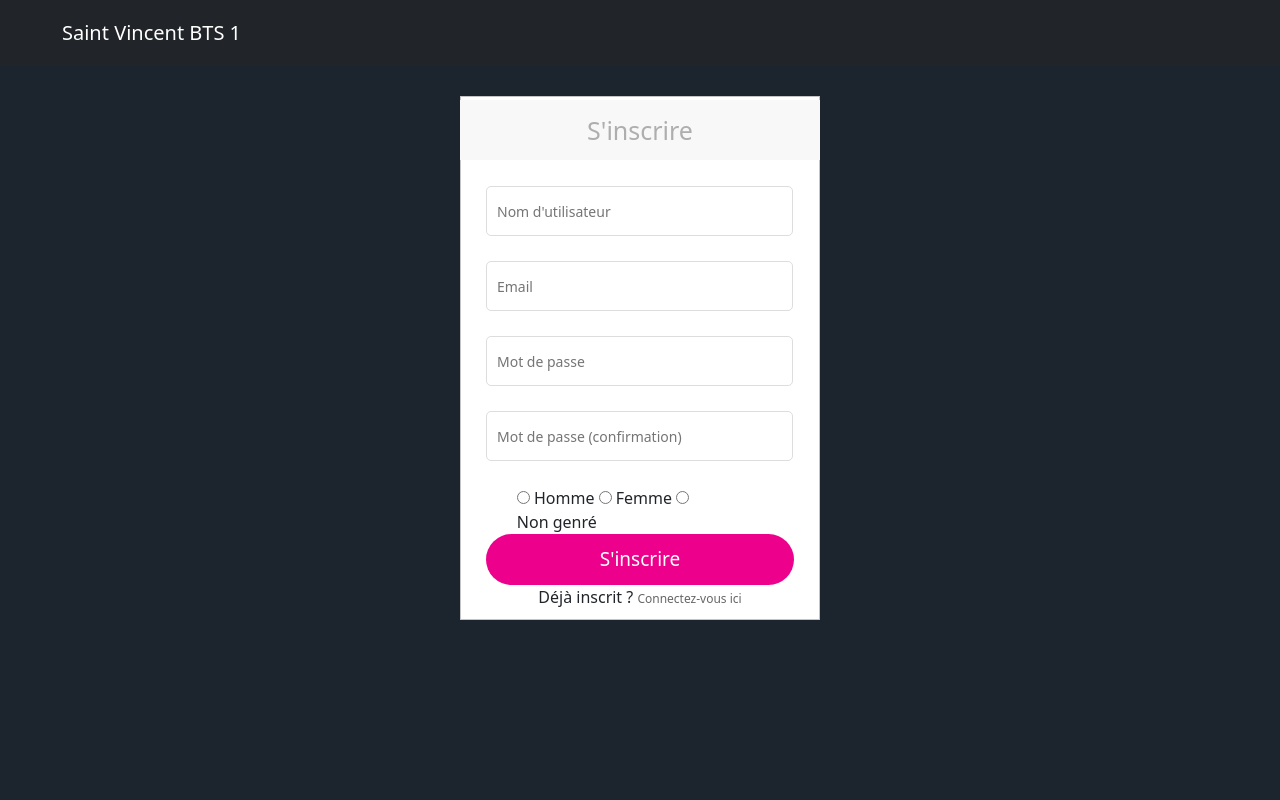
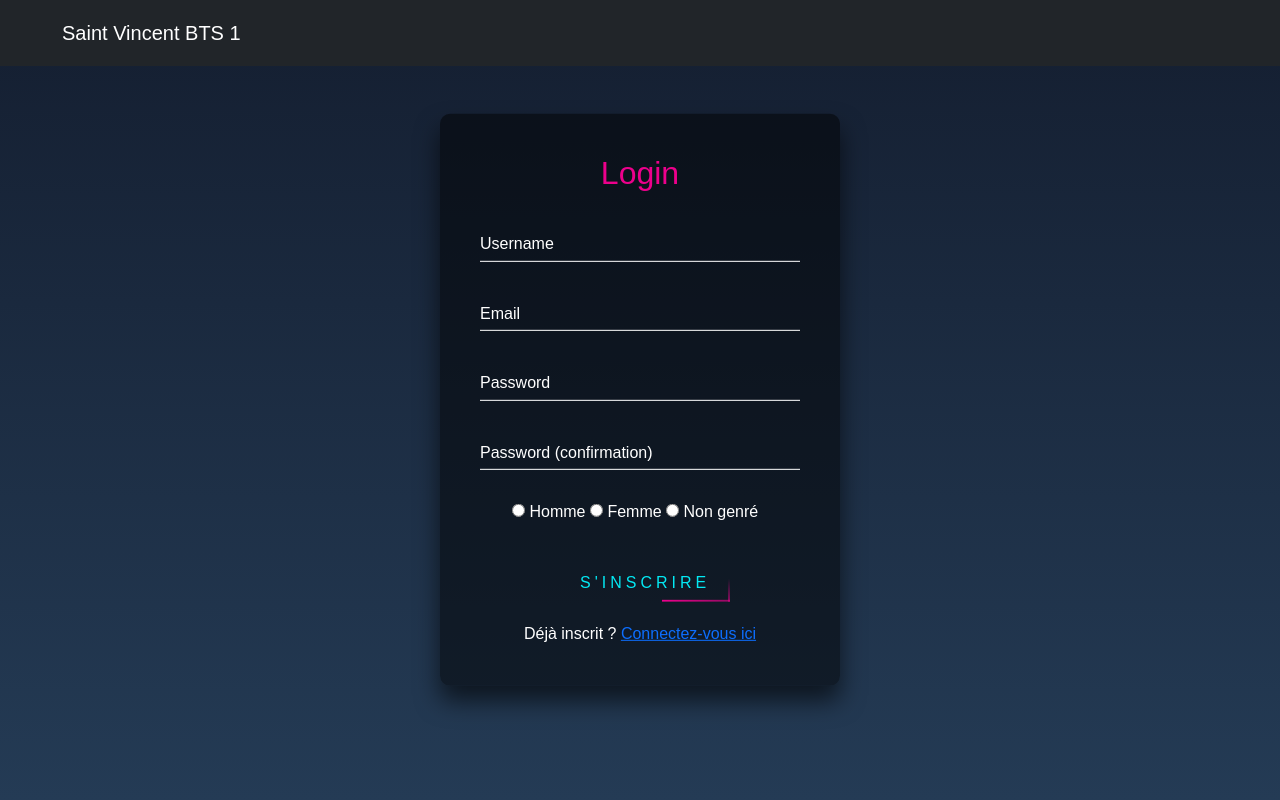
Before and after one commit to N0SAFE/livequestion, a PHP site: page /Authentification_PHP/register.php in a window 1280 px wide. Run offline with PHP 8.4, Linux system fonts and the light colour scheme.

Commit message:
change form

```diff
--- a/Authentification_PHP/register.php
+++ b/Authentification_PHP/register.php
@@ -1,15 +1,84 @@
 <!DOCTYPE html>
 <html>
-
 <head>
     <?php $title = 'insciption'; ?>
 	<?php $up = '../'; ?>
+	<?php $errorPass = False;?>
     <?php include('../include/head.php'); ?>
     <link rel="stylesheet" href="style.css" />
 </head>
 
 <body>
-
+<?php
+function check_email_address($email) {
+    return (!preg_match( "^[_a-z0-9-]+(\.[_a-z0-9-]+)*@[a-z0-9-]+(\.[a-z0-9-]+)*(\.[a-z]{2,3})$^", $email)) ? false : true;
+}
+function form($errorPass=False, $errorEmail=False, $existEmail=False, $existPseudo=False, $mdpToLow=False){
+	$up = '../'; ?>
+	<header>
+        <?php include('../include/navbar.php'); ?>
+    </header>
+	<?php if ($mdpToLow==True){?>
+		<div class="login-box margin-top-20">
+	<?php }else{?>
+    	<div class="login-box">
+	<?php }?>
+        <h2>Login</h2>
+        <form class="box" action="" method="post">
+            <div class="user-box">
+                <input type="text" name="pseudo" required="">
+                <label>Username</label>
+            </div>
+			<?php if ($existPseudo==True){?>
+				<p style="position:absolute; margin-top:-20px; margin-left: 170px; color:red;">pseudo already exist</p>
+			<?php }?>
+            <div class="user-box">
+                <input type="text" name="email" required="">
+                <label>Email</label>
+            </div>
+			<?php if ($existEmail==True){?>
+				<p style="position:absolute; margin-top:-20px; margin-left: 170px; color:red;">email already exist</p>
+			<?php }?>
+			<?php if ($errorEmail==True){?>
+				<p style="position:absolute; margin-top:-20px; margin-left: 170px; color:red;">email incorect</p>
+			<?php }?>
+            <div class="user-box">
+                <input type="password" minlength="8" name="password" required="">
+                <label>Password</label>
+            </div>
+			<?php if ($errorPass==True){?>
+				<p style="position:absolute; margin-top:-20px; margin-left: 170px; color:red;">verification incorect</p>
+			<?php }?>
+            <div class="user-box">
+                <input type="password" name="password2" required="">
+                <label>Password (confirmation)</label>
+            </div>
+			<?php if ($mdpToLow==True){?>
+				<p style="position:relative; margin-top:-20px; margin-left: 100px; color:red;">le mot de passe est trop faible</p>
+			<?php }?>
+            <div class="center-80-percent">
+                <input type="radio" class="register_radio" name="choixgenre" value="H">
+                <label>Homme</label>
+                <input type="radio" class="register_radio" name="choixgenre" value="F">
+                <label>Femme</label>
+                <input type="radio" class="register_radio" name="choixgenre" value="N">
+                <label>Non genré</label>
+            </div>
+            <button href="#" name="submit">
+                <span></span>
+                <span></span>
+                <span></span>
+                <span></span>
+                S'inscrire
+            </button>
+        </form>
+        <div class="container margin-top-20">
+            <p class="box-register">Déjà inscrit ? <a href="login.php">Connectez-vous ici</a></p>
+        </div>
+    </div>
+	<?php
+}
+?>
     <?php
 		// Permet d'appeler la fonction de connexion à la BD
     	require('connexion.php');
@@ -17,17 +86,30 @@
 		// Cas où le formulaire est validé
 		if (isset($_POST['submit'])){
 			// Tests si les 3 champs ont été remplis
-			if (isset($_POST['pseudo'], $_POST['email'], $_POST['password'],  $_POST['password'],  $_POST['password2'],  $_POST['choixgenre'])){
+			if (isset($_POST['pseudo'], $_POST['email'], $_POST['password'],  $_POST['password2'],  $_POST['choixgenre'])){
 				// Récupèration les 4 saisies du formulaire
 				$pseudo = $_POST['pseudo'];
 				$email = $_POST['email'];
 				$password = $_POST['password'];
 				$choixgenre = $_POST['choixgenre'];
+				if(preg_match('#^(?=.*[A-Z])(?=.*[a-z])(?=.*\d)(?=.*[-+!*$@%_])([-+!*$@%_\w]{8,15})$#', $_POST['password']) AND (strlen($_POST['password']) >= 8)){
+					if ($_POST['password'] == $_POST['password2']){
+						if (check_email_address($_POST['email']) == True){
 
 							// Connexion à la BD
 							$co = connexionBdd();
-
+							$query = $co->prepare("SELECT * From utilisateurs where email_uti = :email");
 							// Préparation de la requête
+							$query->bindParam(':email', $email);
+							$query->execute();
+							$result = $query->fetchall();
+							if (empty($result) == 1){
+								$query = $co->prepare("SELECT * From utilisateurs where pseudo_uti = :pseudo");
+								// Préparation de la requête
+								$query->bindParam(':pseudo', $pseudo);
+								$query->execute();
+								$result = $query->fetchall();
+								if (empty($result) == 1){
 									$query = $co->prepare("INSERT into utilisateurs (pseudo_uti, email_uti, mot_de_passe_uti, genre_uti) VALUES (:pseudo, :email, :password, :choixgenre)");
 
 									// Association des paramètres aux variables/valeurs
@@ -41,36 +123,34 @@
 
 									// Message de succès si l'insertion est réalisée
 									if ($query) {
-					echo "<div class='sucess'>
-							<h3>Vous êtes inscrit avec succès.</h3>
-							<p>Cliquez ici pour vous <a href='login.php'>connecter</a></p>
+										echo "<div class='sucess center-500-px'>
+												<h3 style='text-align: center; color:white;'>Vous êtes inscrit avec succès.</h3>
+												<p style='text-align: center; color:white;'>Cliquez ici pour vous <a href='login.php'>connecter</a></p>
 											</div>";
+									}
+								}
+								else{
+									form(False, False, False, True);
+								}
+							}
+							else{
+								form(False, False, True);
+							}
+						}
+						else{
+							form(False, True);
+						}
+					}
+					else{
+						form(True);
+					}
+				}else{
+					form(False, False, False, False, True);
 				}
 			}
 			// Cas où le formulaire n'a pas encore été validé
 		}else{
-	?>
-    <header>
-        <?php include('../include/navbar.php'); ?>
-    </header>
-    <form class="box" action="" method="post">
-        <h1 class="box-title">S'inscrire</h1>
-        <input type="text" class="box-input" name="pseudo" placeholder="Nom d'utilisateur" required />
-        <input type="text" class="box-input" name="email" placeholder="Email" required />
-        <input type="password" class="box-input" name="password" placeholder="Mot de passe" required />
-        <input type="password" class="box-input" name="password2" placeholder="Mot de passe (confirmation) " required />
-        <div class="center-80-percent">
-            <input type="radio" class="register_radio" name="choixgenre" value="H">
-            <label>Homme</label>
-            <input type="radio" class="register_radio" name="choixgenre" value="F">
-            <label>Femme</label>
-            <input type="radio" class="register_radio" name="choixgenre" value="N">
-            <label>Non genré</label>
-        </div>
-        <button type="submit" name="submit" class="btn btn-primary box-button">S'inscrire</button>
-        <p class="box-register">Déjà inscrit ? <a href="login.php">Connectez-vous ici</a></p>
-    </form>
-    <?php
+				form();
 			}
 			?>
     <?php include('../include/script.php');?>
--- a/Authentification_PHP/style.css
+++ b/Authentification_PHP/style.css
@@ -33,87 +33,187 @@ nav .navbarLeft {
 
 /* All */
 
+html {
+    height: 100%;
+  }
   body {
-    background: #1c242d;
+    margin:0;
+    padding:0;
+    font-family: sans-serif;
+    background: linear-gradient(#141e30, #243b55);
   }
 
-.box {
-    border: 1px solid #c4c4c4;
-    padding: 30px 25px 10px 25px;
-    background: white;
-    margin: 30px auto;
-    width: 360px;
+  .login-box {
+    position: absolute;
+    top: 50%;
+    left: 50%;
+    width: 400px;
+    padding: 40px;
+    transform: translate(-50%, -50%);
+    background: rgba(0,0,0,.5);
+    box-sizing: border-box;
+    box-shadow: 0 15px 25px rgba(0,0,0,.6);
+    border-radius: 10px;
   }
 
-h1.box-logo a {
-    text-decoration: none;
+  .login-box h2 {
+    margin: 0 0 30px;
+    padding: 0;
+    color: #ED008C;
+    text-align: center;
   }
 
-h1.box-title {
-    color: #AEAEAE;
-    background: #f8f8f8;
-    font-weight: 300;
-    padding: 15px 25px;
-    line-height: 30px;
-    font-size: 25px;
-    text-align: center;
-    margin: -27px -26px 26px;
+  .login-box .user-box {
+    position: relative;
   }
 
-.box-button {
-    border-radius: 5px;
-    text-align: center;
-    cursor: pointer;
-    font-size: 19px;
+  .login-box .user-box input {
     width: 100%;
-    height: 51px;
-    padding: 0;
+    padding: 10px 0;
+    font-size: 16px;
+    color: #ED008C;
+    margin-bottom: 30px;
+    border: none;
+    border-bottom: 1px solid #fff;
+    outline: none;
+    background: transparent;
+  }
+  .login-box .user-box label {
+    position: absolute;
+    top:0;
+    left: 0;
+    padding: 10px 0;
+    font-size: 16px;
     color: #fff;
-    border: 0;
-    outline: 0;
+    pointer-events: none;
+    transition: .5s;
   }
 
+  .login-box .user-box input:focus ~ label,
+  .login-box .user-box input:valid ~ label {
+    top: -20px;
+    left: 0;
+    color: #03e9f4;
+    font-size: 12px;
+  }
+
+  .login-box form button {
+    position: relative;
+    display: inline-block;
+    padding: 10px 20px;
+    background-color: Transparent;
+    background-repeat:no-repeat;
+    border: none;
+    cursor:pointer;
+    overflow: hidden;
+    color: #03e9f4;
+    font-size: 16px;
+    text-decoration: none;
+    text-transform: uppercase;
+    overflow: hidden;
+    transition: .5s;
+    margin-top: 40px;
+    margin-left: 25%;
+    letter-spacing: 4px
+  }
+
+  .login-box button:hover {
+    background: #ED008C;
+    color: #fff;
+    border-radius: 5px;
+    box-shadow: 0 0 5px #ED008C,
+                0 0 25px #ED008C,
+                0 0 50px #ED008C,
+                0 0 100px #ED008C;
+  }
   .box-register {
     text-align: center;
     margin-bottom: 0px;
 }
 
-.box-register a {
+.box-register button {
     text-decoration: none;
     font-size: 12px;
     color: #666;
 }
-
-.box-input {
-    font-size: 14px;
-    background: #fff;
-    border: 1px solid #ddd;
-    margin-bottom: 25px;
-    padding-left: 10px;
-    border-radius: 5px;
-    width: 307px;
-    height: 50px;
+  .login-box button span {
+    position: absolute;
+    display: block;
   }
 
-.box-input:focus {
-    outline: none;
-    border-color: #5c7186;
+  .login-box button span:nth-child(1) {
+    top: 0;
+    left: -100%;
+    width: 100%;
+    height: 2px;
+    background: linear-gradient(90deg, transparent, #ED008C);
+    animation: btn-anim1 1s linear infinite;
   }
 
-.sucess {
-    text-align: center;
-    color: white;
+  @keyframes btn-anim1 {
+    0% {
+      left: -100%;
+    }
+    50%,100% {
+      left: 100%;
+    }
   }
 
-.sucess a {
-    text-decoration: none;
-    color: #58aef7;
+  .login-box button span:nth-child(2) {
+    top: -100%;
+    right: 0;
+    width: 2px;
+    height: 100%;
+    background: linear-gradient(180deg, transparent, #ED008C);
+    animation: btn-anim2 1s linear infinite;
+    animation-delay: .25s
   }
 
-p.errorMessage {
-    background-color: #e66262;
-    border: #AA4502 1px solid;
-    padding: 5px 10px;
-    color: #FFFFFF;
-    border-radius: 3px;
+  @keyframes btn-anim2 {
+    0% {
+      top: -100%;
     }
+    50%,100% {
+      top: 100%;
+    }
+  }
+
+  .login-box button span:nth-child(3) {
+    bottom: 0;
+    right: -100%;
+    width: 100%;
+    height: 2px;
+    background: linear-gradient(270deg, transparent, #ED008C);
+    animation: btn-anim3 1s linear infinite;
+    animation-delay: .5s
+  }
+
+  @keyframes btn-anim3 {
+    0% {
+      right: -100%;
+    }
+    50%,100% {
+      right: 100%;
+    }
+  }
+
+  .login-box button span:nth-child(4) {
+    bottom: -100%;
+    left: 0;
+    width: 2px;
+    height: 100%;
+    background: linear-gradient(360deg, transparent, #ED008C);
+    animation: btn-anim4 1s linear infinite;
+    animation-delay: .75s
+  }
+
+  @keyframes btn-anim4 {
+    0% {
+      bottom: -100%;
+    }
+    50%,100% {
+      bottom: 100%;
+    }
+  }
+  .login-box p{color:white;}
+  .login-box label{color:white;}
--- a/Css/lib.css
+++ b/Css/lib.css
@@ -643,6 +643,10 @@
     color: black;
 }
 
+.color-red {
+    color: red;
+}
+
 .bg-color-pink {
     background-color: #E2329F;
 }
```
Also changed, not shown: Authentification_PHP/login.php (+24 -5 lines). Lines whose indentation alone changed are shown as unchanged.
